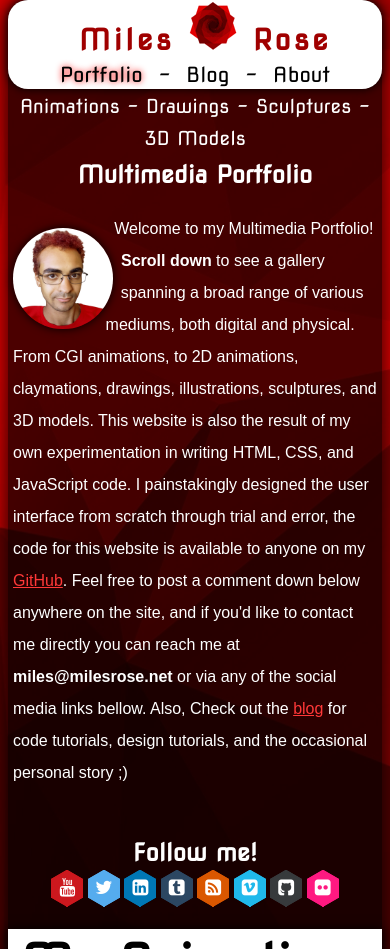
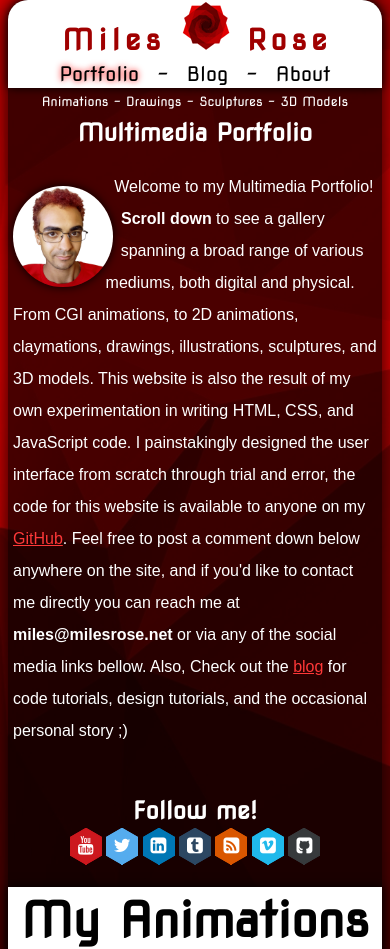
Before and after one commit to MilesOfRoses/my-jekyll, a Jekyll site: the page built from index.html, in a window 390 px wide. Shown: the top 949 px of the page. Built offline with Jekyll 4.4.1, drawn with Linux system fonts in a browser that asks for light colours; a script that is not in the unit is left out; comment, search, counter and statistics services are not loaded; grey boxes are pictures that could not be loaded.

Commit message:
adjusted text sizes

```diff
--- a/_layouts/default.html
+++ b/_layouts/default.html
@@ -36,7 +36,7 @@ as well as all of the CSS links and JS links -->
 		<a href="{{site.baseurl}}/feed.xml"target="blank"><span class="hb hb-xs spin-icon"><i class="fa fa-rss-square"></i></span></a>
 		<a href="https://vimeo.com/milesrose"target="blank"><span class="hb hb-xs spin-icon"><i class="fa fa-vimeo-square"></i></span></a>
 		<a href="https://github.com/MilesOfRoses"target="blank"><span class="hb hb-xs spin-icon"><i class="fa fa-github-square"></i></span></a>
-		<a href="https://www.flickr.com/photos/146669889@N04/albums"target="blank"><span class="hb hb-xs spin-icon"><i class="fa fa-flickr"></i></span></a>		<!--  Extra Small Buttons spin  End -->
+				<!--  Extra Small Buttons spin  End -->
 	</div><!-- /.container -->
 		<p id="copy">©2017 Miles Rose</p>
 	</footer>
--- a/css/common.css
+++ b/css/common.css
@@ -131,8 +131,8 @@ nav {
 }
 
 .subnav li {
-	padding-left:  15px;
-	padding-right: 15px;
+	padding-left:  5.5px;
+	padding-right: 5.5px;
 	margin-top: 5px;
 }
 
@@ -377,28 +377,18 @@ h3 {
 	margin-top: 10px;
 }
 
-	.wrapper {
-		border-radius: 20px;
-	}
-
-	header {
-		border-radius: 20px;
-	}
-
-
-
 	.media-section {
 		margin-top: 30px;
 	}
 
 	.nav-top{
-		font-size:1.3rem;
+		font-size:1.25rem;
 		margin-top: 0px;
 		margin-bottom: 0px;
 	}
 
 	.subnav {
-		font-size: 1.2rem;
+		font-size: .8rem;
 		margin-bottom: -10px;
 	}
 
@@ -407,8 +397,8 @@ h3 {
 	}
 
 	.nav-top li{
-		padding-left:  1%;
-		padding-right: 1%;
+		padding-left:  5px;
+		padding-right: 5px;
 		padding-top: 0;
 		padding-bottom: 0;
 	}
@@ -434,8 +424,9 @@ h3 {
 
 	.title {
 		font-size: 1.8rem;
-		letter-spacing: .2rem;
+		letter-spacing: .3rem;
 		margin-bottom: 0;
+		margin-left: 2px;
 	}
 
 	h1{
--- a/index.html
+++ b/index.html
@@ -39,7 +39,7 @@ meta: A portfolio of animations, drawings and sculptures by Miles Rose
 	<a href="{{site.baseurl}}/feed.xml"><span class="hb hb-xs spin-icon"><i class="fa fa-rss-square"></i></span></a>
 	<a href="https://vimeo.com/milesrose"><span class="hb hb-xs spin-icon"><i class="fa fa-vimeo-square"></i></span></a>
 	<a href="https://github.com/MilesOfRoses"><span class="hb hb-xs spin-icon"><i class="fa fa-github-square"></i></span></a>
-	<a href="https://www.flickr.com/photos/146669889@N04/albums"><span class="hb hb-xs spin-icon"><i class="fa fa-flickr"></i></span></a>		<!--  Extra Small Buttons spin  End -->
+			<!--  Extra Small Buttons spin  End -->
 </div><!-- /.container -->
 
 
```
